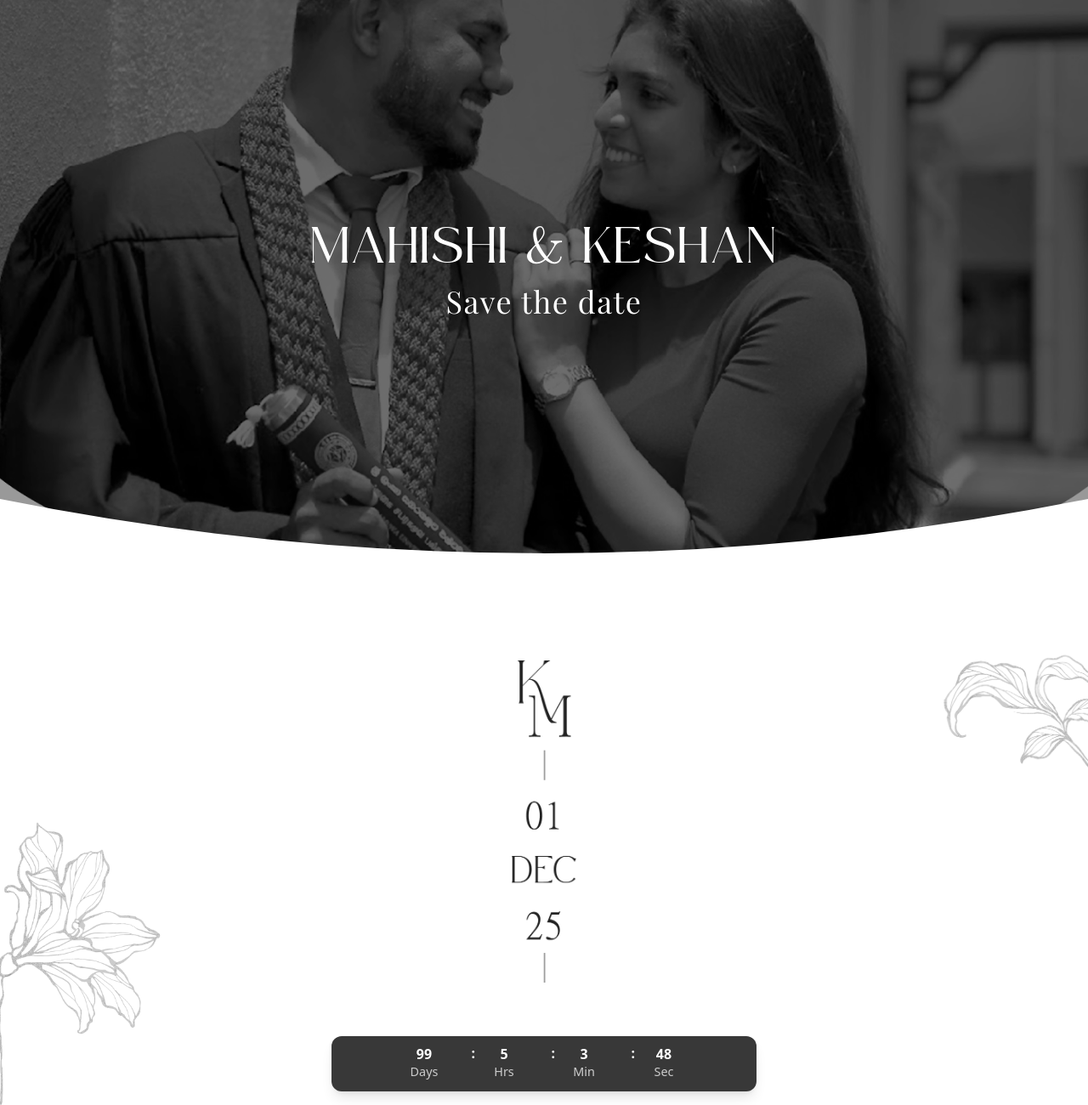
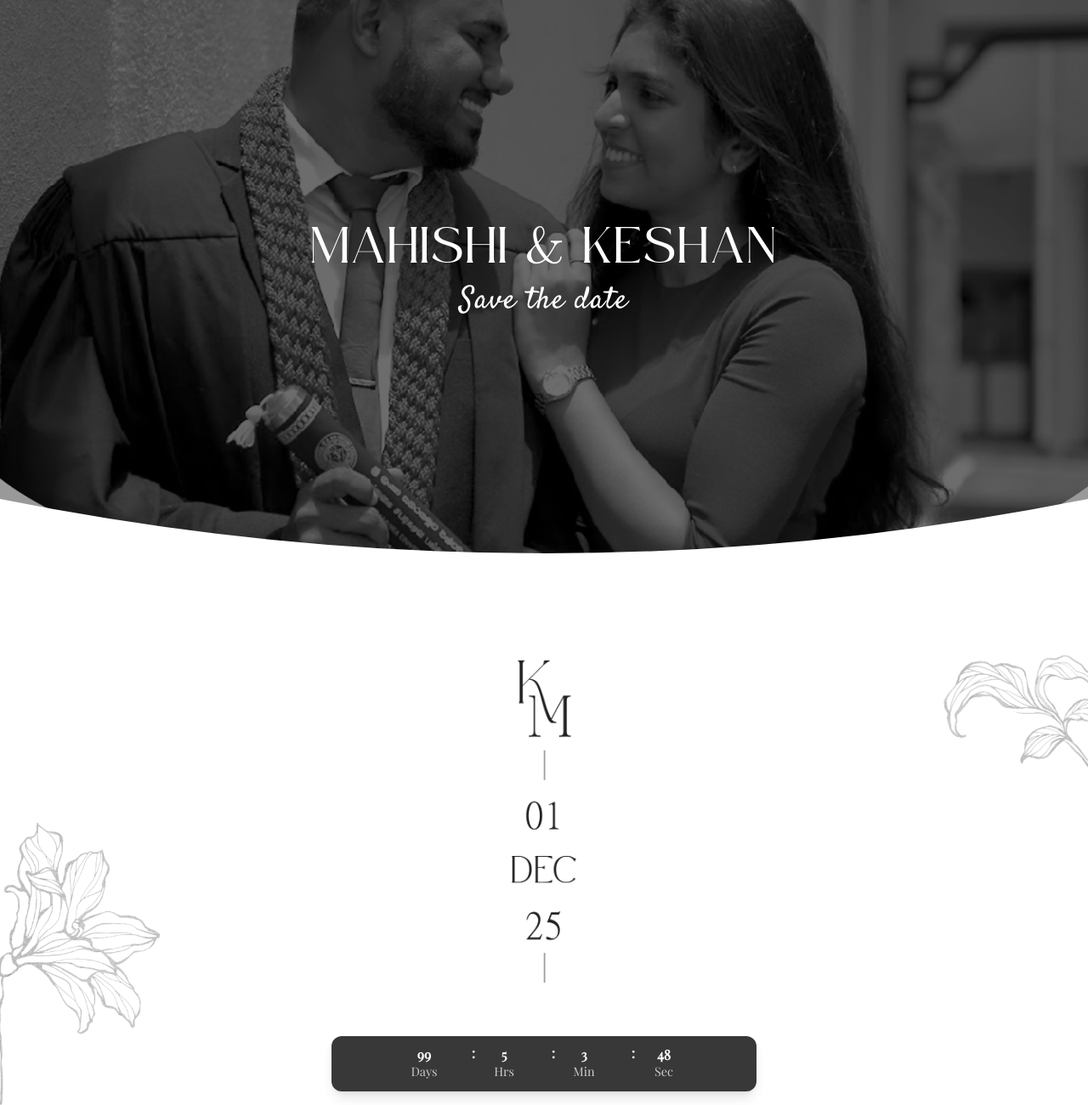
Before and after one commit to MEKSankalpa/INV_MC, a plain HTML site: page index.html in a window 1280 px wide. Shown: the part 85-1385 px from the top of the page at 85% size. Drawn offline with nearby package versions, Linux system fonts and the light colour scheme.

Commit message:
count down fix

```diff
--- a/index.html
+++ b/index.html
@@ -59,7 +59,7 @@
   <div class="flex justify-center mt-10">
     <div id="countdown"
     class="countdown flex gap-6 text-white rounded-xl px-6 py-3 shadow-lg bg-[#383838]
-           w-[220px] sm:w-[320px] md:w-[420px] lg:w-[500px]">
+           w-[220px] sm:w-[320px] md:w-[420px] lg:w-[500px] font-CountDown">
 </div>
   </div>
 </section>
--- a/style.css
+++ b/style.css
@@ -66,12 +66,9 @@
     font-style: normal;
   }
 
-  .font-Satify {
+  .font-CountDown {
     font-family: "countdown-font", serif;
-    font-weight: 400;
-    font-style: normal;        /* matches your requirement */
-    line-height: 100%;         /* exact line height */
-    letter-spacing: 0.04em;    /* 4% letter spacing */
+      /* 4% letter spacing */
   }
 
   .countdown-font {
@@ -121,7 +118,7 @@
     position: absolute;
     right: -25px;               /* adjust spacing */
     top: 0;                     /* align with top of number */
-    transform: translateY(-18%); /* fine-tune vertical centering */
+    transform: translateY(-15%); /* fine-tune vertical centering */
     font-size: 1rem;            /* same size as numbers */
     font-weight: bold;
     color: #fff;
```
